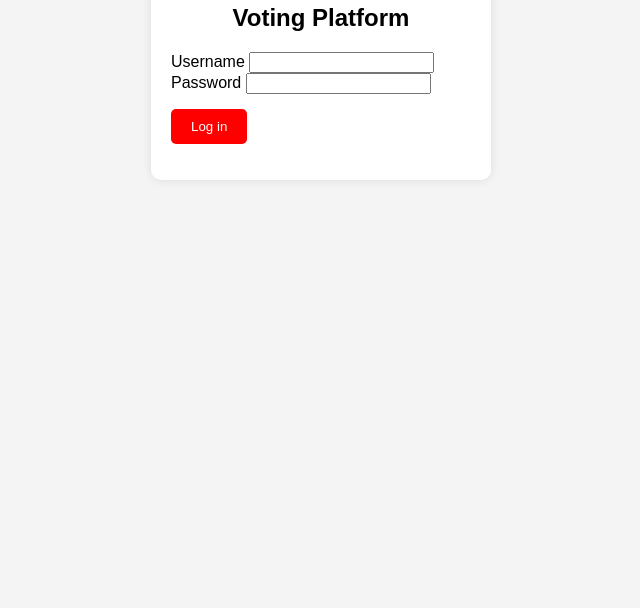
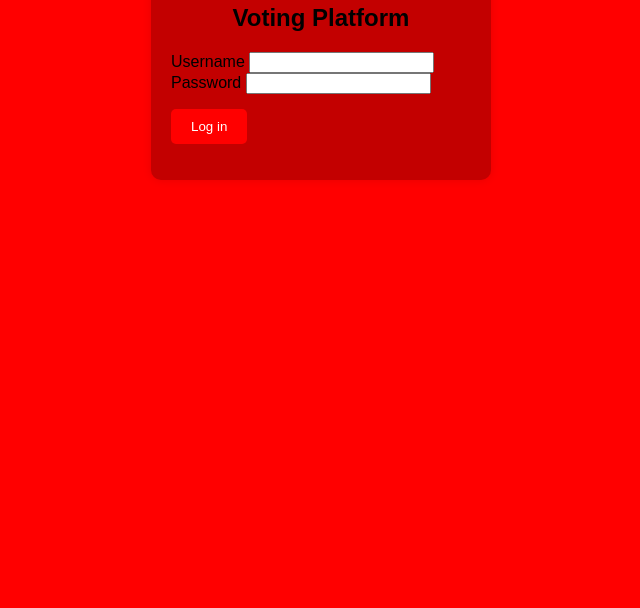
Before and after one commit to LeonoraTN666/unam-voting-platform-2025, a plain HTML site: page index.html in a window 1280 px wide. Shown: the part 192-800 px from the top of the page, without its empty margins (319-959 px from the left). Drawn offline with Linux system fonts and the light colour scheme.

Commit message:
Update styles.css

```diff
--- a/styles.css
+++ b/styles.css
@@ -3,7 +3,7 @@ body {
     font-family: Arial, sans-serif;
     margin: 0;
     padding: 0;
-    background-color: #f4f4f4;
+    background-color: #ff0000;
 }
 
 h1, h2 {
@@ -22,7 +22,7 @@ h1, h2 {
     width: 300px;
     margin: 100px auto;
     padding: 20px;
-    background-color: #fff;
+    background-color: #c30000;
     box-shadow: 0 0 10px rgba(0, 0, 0, 0.1);
     border-radius: 10px;
 }
```
